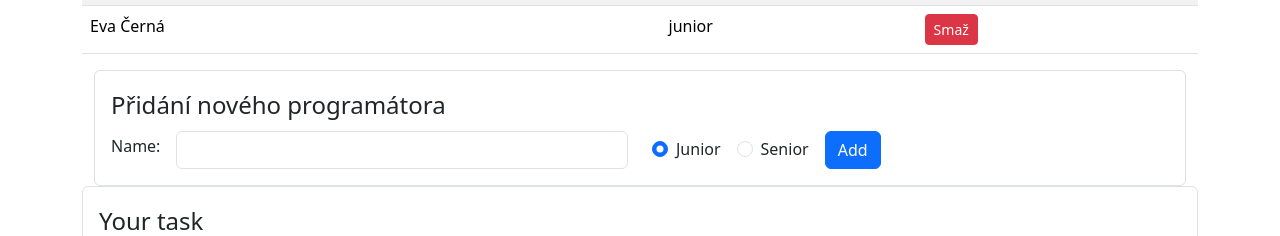
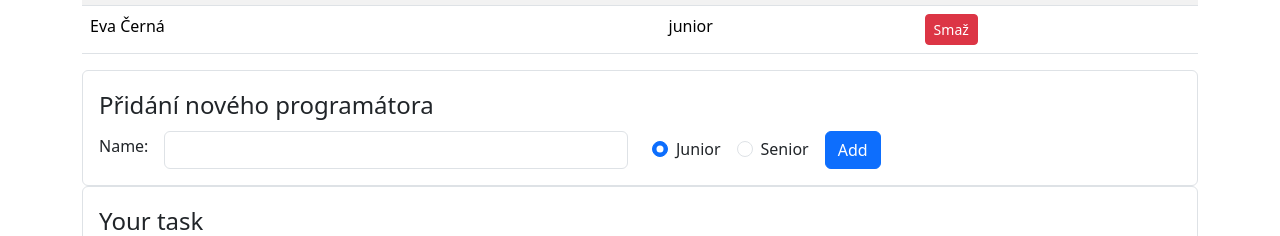
Before and after one commit to jardarik/prog-task-planner, a React (Vite) app: page / in a window 1280 px wide. Shown: the part 366-602 px from the top of the page. Built offline with nearby package versions, Linux system fonts and the light colour scheme.

Commit message:
backup-08

```diff
--- a/src/components/FormAdd.jsx
+++ b/src/components/FormAdd.jsx
@@ -21,11 +21,9 @@ function FormAdd({ handleAddProg }) {
   };
 
   return (
-    <div>
+    <div className="container-fluid">
       {/* formular pro pridani programatora do team */}
 
-      <div className="container">
-        <div className="row">
       <form onSubmit={handleSubmit}>
         <fieldset className="border rounded p-3">
           <legend>Přidání nového programátora</legend>
@@ -91,8 +89,6 @@ function FormAdd({ handleAddProg }) {
         </fieldset>
       </form>
     </div>
-      </div>
-    </div>
   );
 }
 
```
Lines whose indentation alone changed are shown as unchanged.
